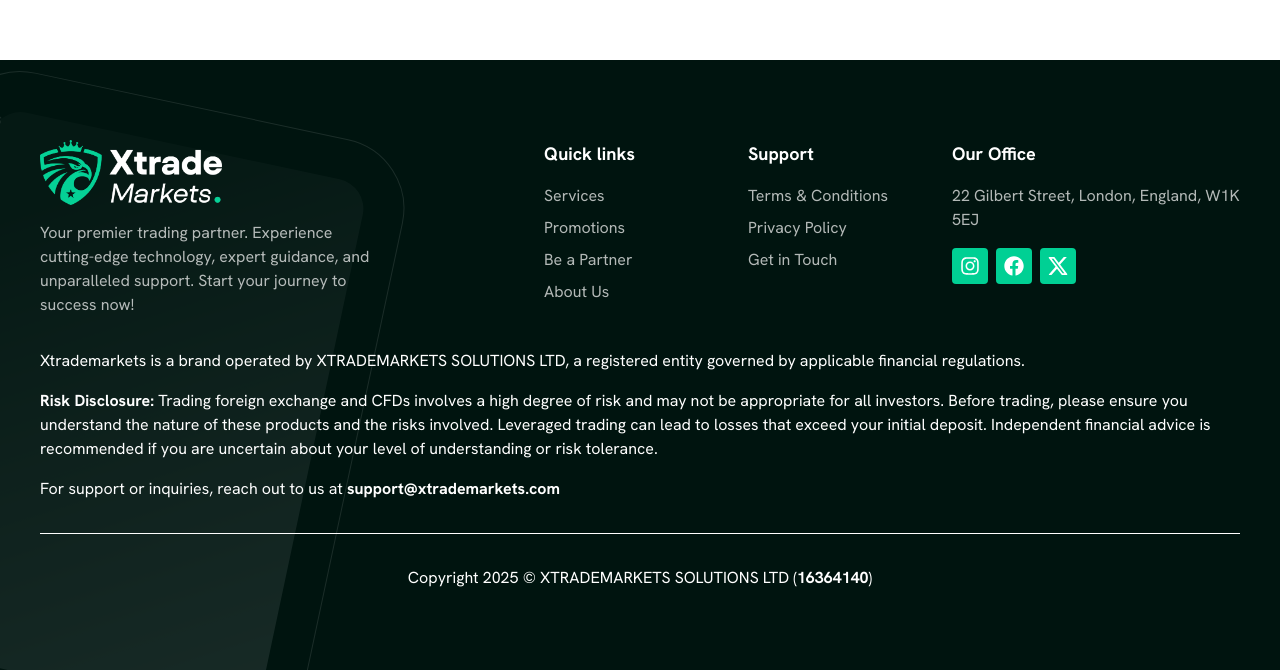
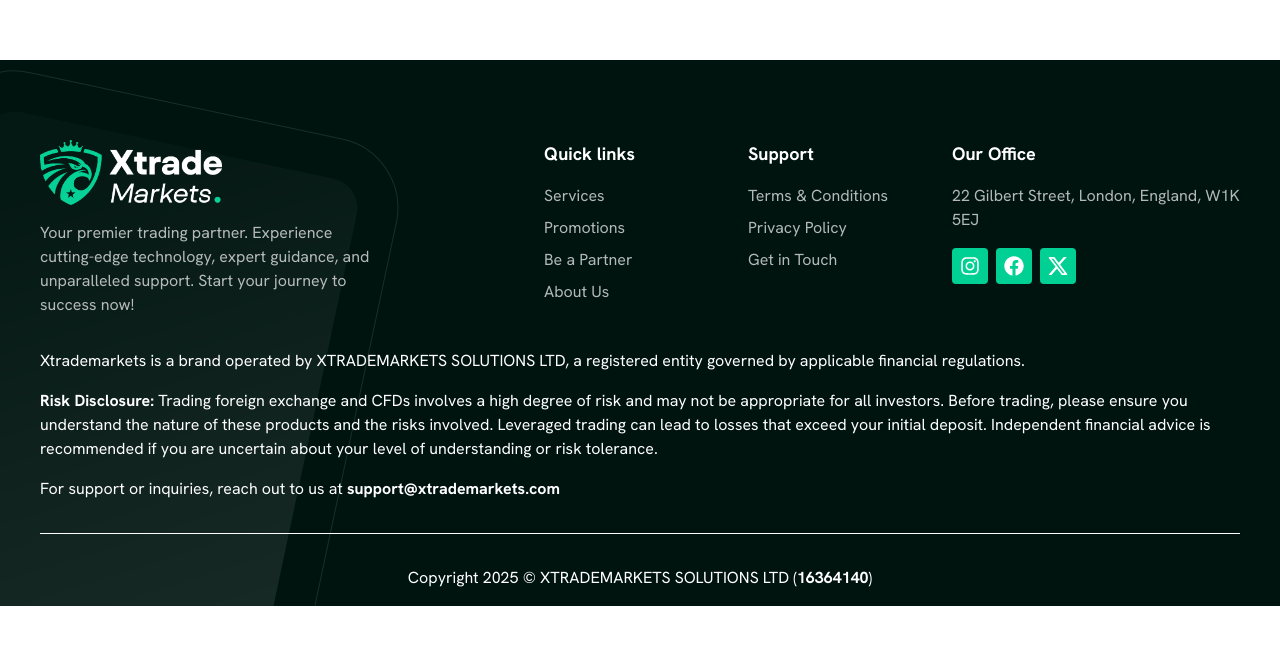
Before and after one commit to Benfy-dev/x-trade, a Next.js app: page / in a window 1280 px wide. Shown: the part 6073-6743 px from the top of the page. After the commit the page ends 6679 px from the top, so only its background shows below. Built offline with nearby package versions, Linux system fonts and the light colour scheme; a web font is replaced by a local one.

Commit message:
footer fix

```diff
--- a/src/components/footer/page.jsx
+++ b/src/components/footer/page.jsx
@@ -25,7 +25,7 @@
         s
       </div>
       <div className="container mx-auto">
-        <div className="p-4 lg:px-10 lg:py-20">
+        <div className="p-4 lg:px-10 lg:pt-20">
           <div className="flex flex-col md:flex-row gap-10 lg:gap-6">
             <div className="lg:shrink-0 md:w-[40%]">
               <Image
```
